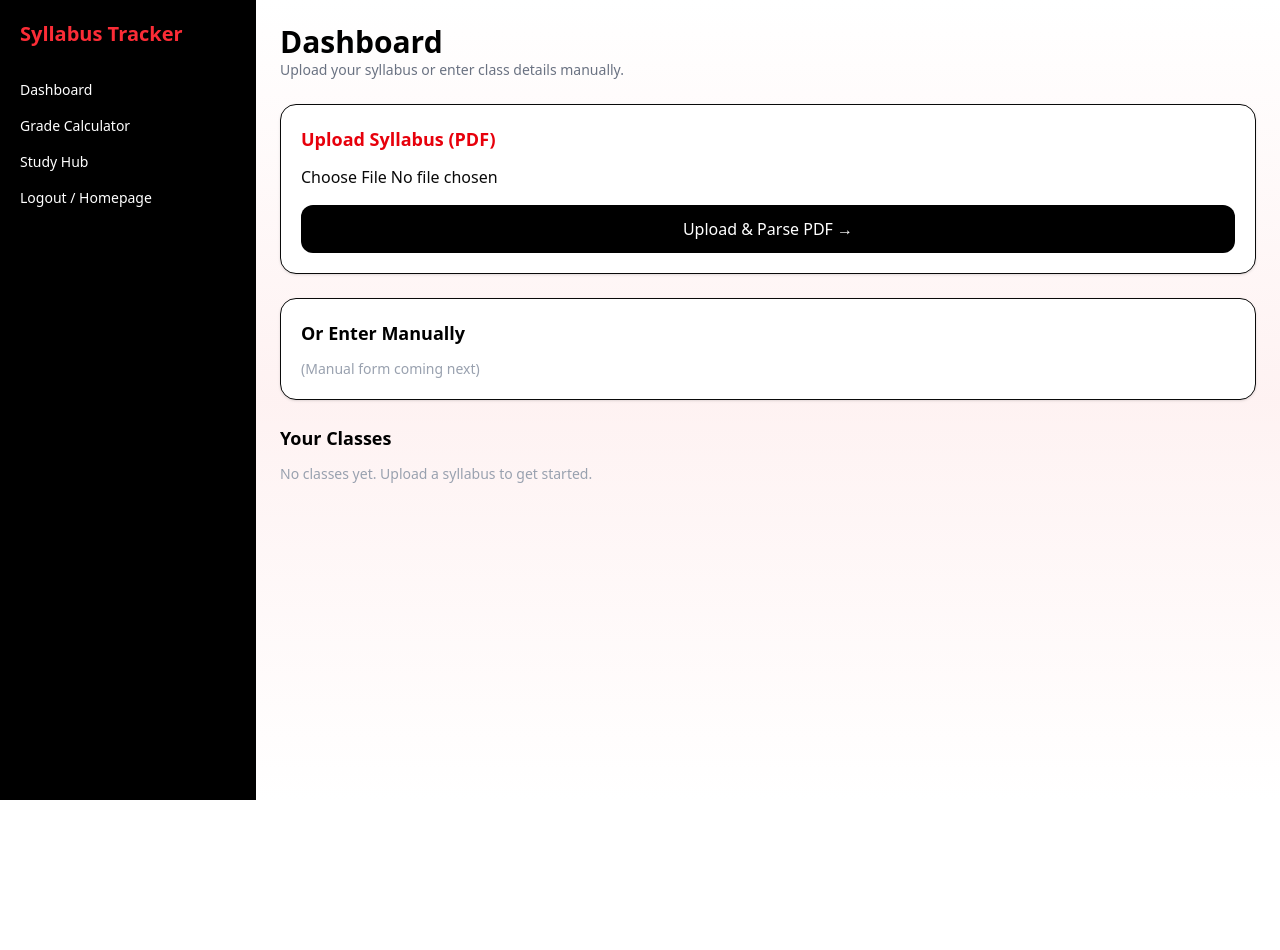
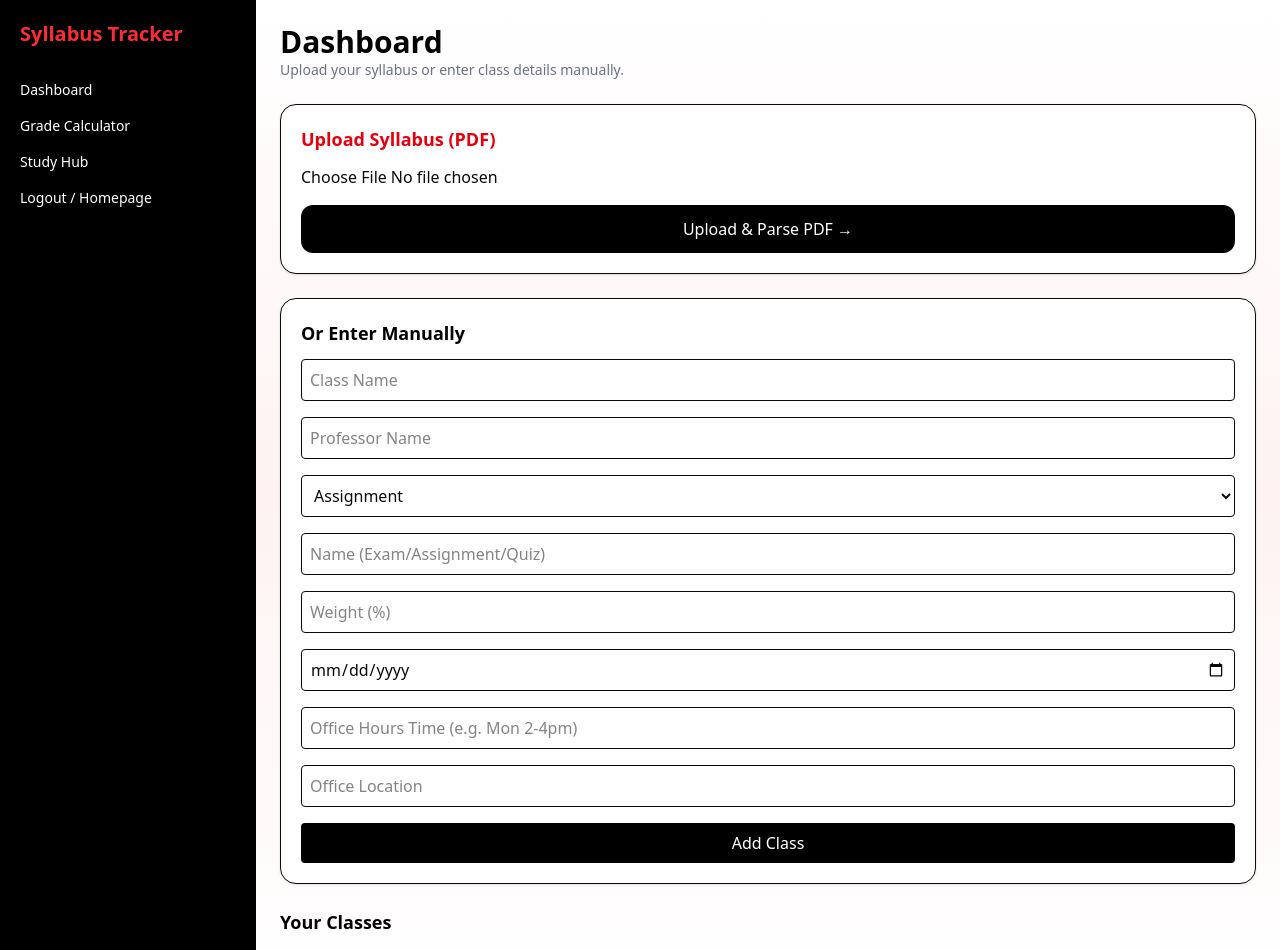
Before and after one commit to sachisatish12/syllabus-tracker1, a Next.js app: page /dashboard in a window 1280 px wide. Shown: the top 950 px of the page. Before the commit the page ends 800 px from the top, so only its background shows below. Built offline with nearby package versions, Linux system fonts and the light colour scheme.

Commit message:
manual input

```diff
--- a/src/app/dashboard/page.tsx
+++ b/src/app/dashboard/page.tsx
@@ -3,6 +3,7 @@
 import { useState } from "react";
 import Sidebar from "@/components/Sidebar";
 import AISyllabusParser from "@/components/AISyllabusParser";
+import ManualClassForm from "@/components/ManualClassForm";
 
 type ClassType = {
   className: string;
@@ -10,6 +11,10 @@ type ClassType = {
   exams: any[];
   assignments: any[];
   quizzes: any[];
+  officeHours?: {
+    time: string;
+    location: string;
+  };
 };
 
 export default function Dashboard() {
@@ -42,14 +47,17 @@ export default function Dashboard() {
           <AISyllabusParser onParsed={handleParsed} />
         </div>
 
-        {/* MANUAL INPUT (we'll build next) */}
+        {/* MANUAL INPUT */}
         <div className="bg-white border rounded-2xl p-5 shadow-sm mb-6">
           <h2 className="text-lg font-semibold text-black mb-3">
             Or Enter Manually
           </h2>
-          <p className="text-sm text-gray-400">
-            (Manual form coming next)
-          </p>
+
+          <ManualClassForm
+            onAdd={(data) =>
+              setClasses((prev) => [...prev, data])
+            }
+          />
         </div>
 
         {/* CLASSES */}
@@ -60,7 +68,7 @@ export default function Dashboard() {
 
           {classes.length === 0 ? (
             <p className="text-gray-400 text-sm">
-              No classes yet. Upload a syllabus to get started.
+              No classes yet. Add one manually or upload a syllabus.
             </p>
           ) : (
             classes.map((c, i) => (
@@ -70,6 +78,14 @@ export default function Dashboard() {
               >
                 <h3 className="font-bold">{c.className}</h3>
                 <p className="text-sm text-gray-500">{c.teacher}</p>
+
+                {/* OFFICE HOURS */}
+                {c.officeHours && (
+                  <p className="text-xs text-gray-400 mt-2">
+                    Office Hours: {c.officeHours.time} @{" "}
+                    {c.officeHours.location}
+                  </p>
+                )}
               </div>
             ))
           )}
--- /dev/null
+++ b/src/components/ManualClassForm.tsx
@@ -0,0 +1,123 @@
+"use client";
+
+import { useState } from "react";
+
+type Props = {
+  onAdd: (data: any) => void;
+};
+
+export default function ManualClassForm({ onAdd }: Props) {
+  const [className, setClassName] = useState("");
+  const [teacher, setTeacher] = useState("");
+
+  const [type, setType] = useState("Assignment");
+  const [itemName, setItemName] = useState("");
+  const [weight, setWeight] = useState("");
+  const [date, setDate] = useState("");
+
+  const [officeTime, setOfficeTime] = useState("");
+  const [officeLocation, setOfficeLocation] = useState("");
+
+  function handleSubmit() {
+    const newClass = {
+      className,
+      teacher,
+      exams: [],
+      assignments: type === "Assignment" ? [{ name: itemName, weight, date }] : [],
+      quizzes: type === "Quiz" ? [{ name: itemName, weight }] : [],
+      officeHours: {
+        time: officeTime,
+        location: officeLocation,
+      },
+    };
+
+    onAdd(newClass);
+
+    // reset
+    setClassName("");
+    setTeacher("");
+    setItemName("");
+    setWeight("");
+    setDate("");
+    setOfficeTime("");
+    setOfficeLocation("");
+  }
+
+  return (
+    <div className="space-y-4">
+
+      {/* CLASS INFO */}
+      <input
+        placeholder="Class Name"
+        value={className}
+        onChange={(e) => setClassName(e.target.value)}
+        className="w-full border p-2 rounded"
+      />
+
+      <input
+        placeholder="Professor Name"
+        value={teacher}
+        onChange={(e) => setTeacher(e.target.value)}
+        className="w-full border p-2 rounded"
+      />
+
+      {/* TYPE */}
+      <select
+        value={type}
+        onChange={(e) => setType(e.target.value)}
+        className="w-full border p-2 rounded"
+      >
+        <option>Assignment</option>
+        <option>Exam</option>
+        <option>Quiz</option>
+      </select>
+
+      {/* ITEM */}
+      <input
+        placeholder="Name (Exam/Assignment/Quiz)"
+        value={itemName}
+        onChange={(e) => setItemName(e.target.value)}
+        className="w-full border p-2 rounded"
+      />
+
+      <input
+        placeholder="Weight (%)"
+        value={weight}
+        onChange={(e) => setWeight(e.target.value)}
+        className="w-full border p-2 rounded"
+      />
+
+      {/* OPTIONAL DATE */}
+      <input
+        type="date"
+        value={date}
+        onChange={(e) => setDate(e.target.value)}
+        className="w-full border p-2 rounded"
+      />
+
+      {/* OFFICE HOURS */}
+      <input
+        placeholder="Office Hours Time (e.g. Mon 2-4pm)"
+        value={officeTime}
+        onChange={(e) => setOfficeTime(e.target.value)}
+        className="w-full border p-2 rounded"
+      />
+
+      <input
+        placeholder="Office Location"
+        value={officeLocation}
+        onChange={(e) => setOfficeLocation(e.target.value)}
+        className="w-full border p-2 rounded"
+      />
+
+      {/* SUBMIT */}
+      <button
+        onClick={handleSubmit}
+        className="w-full bg-black text-white py-2 rounded hover:bg-red-600"
+      >
+        Add Class
+      </button>
+
+    </div>
+  );
+}
```
